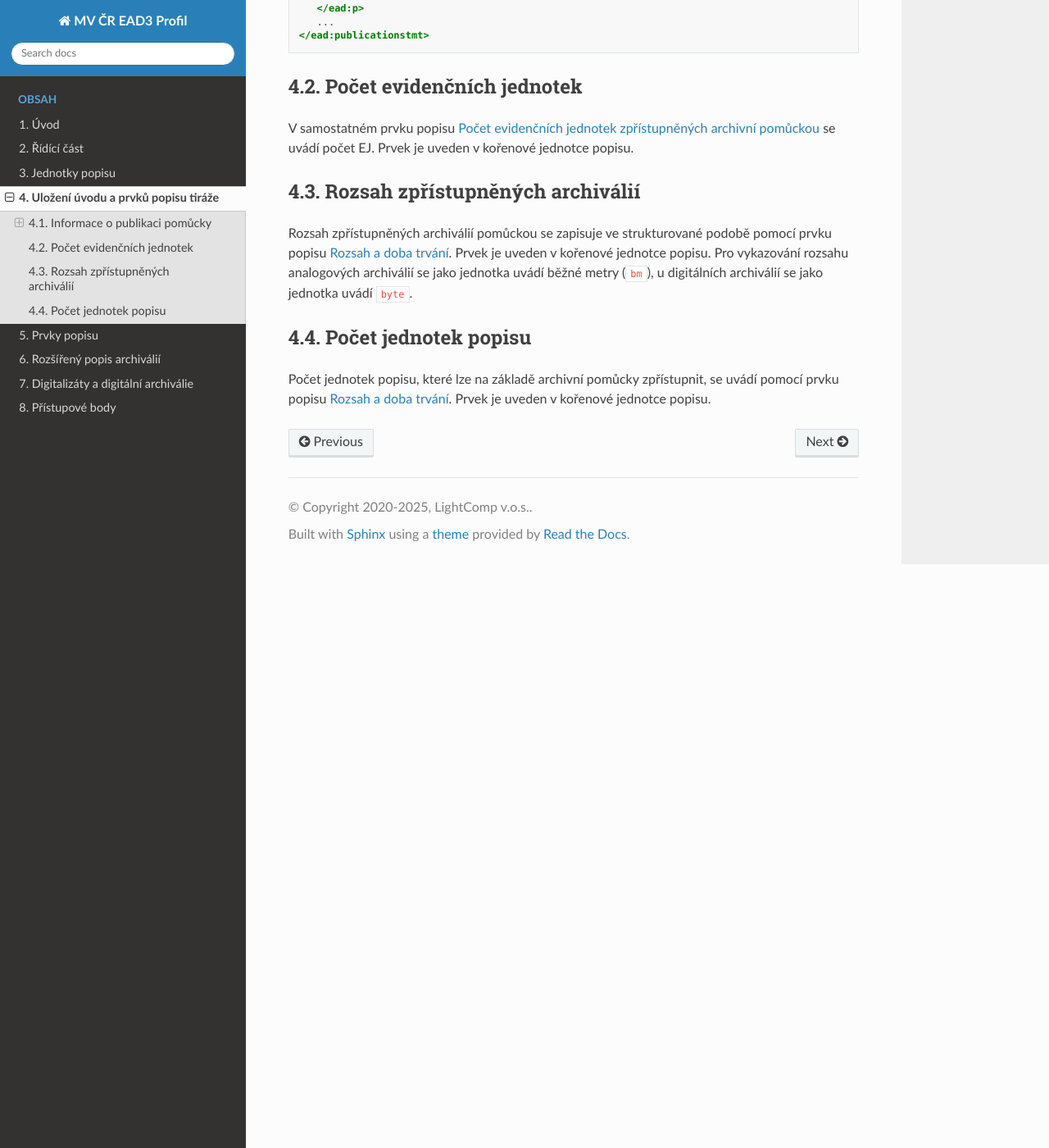
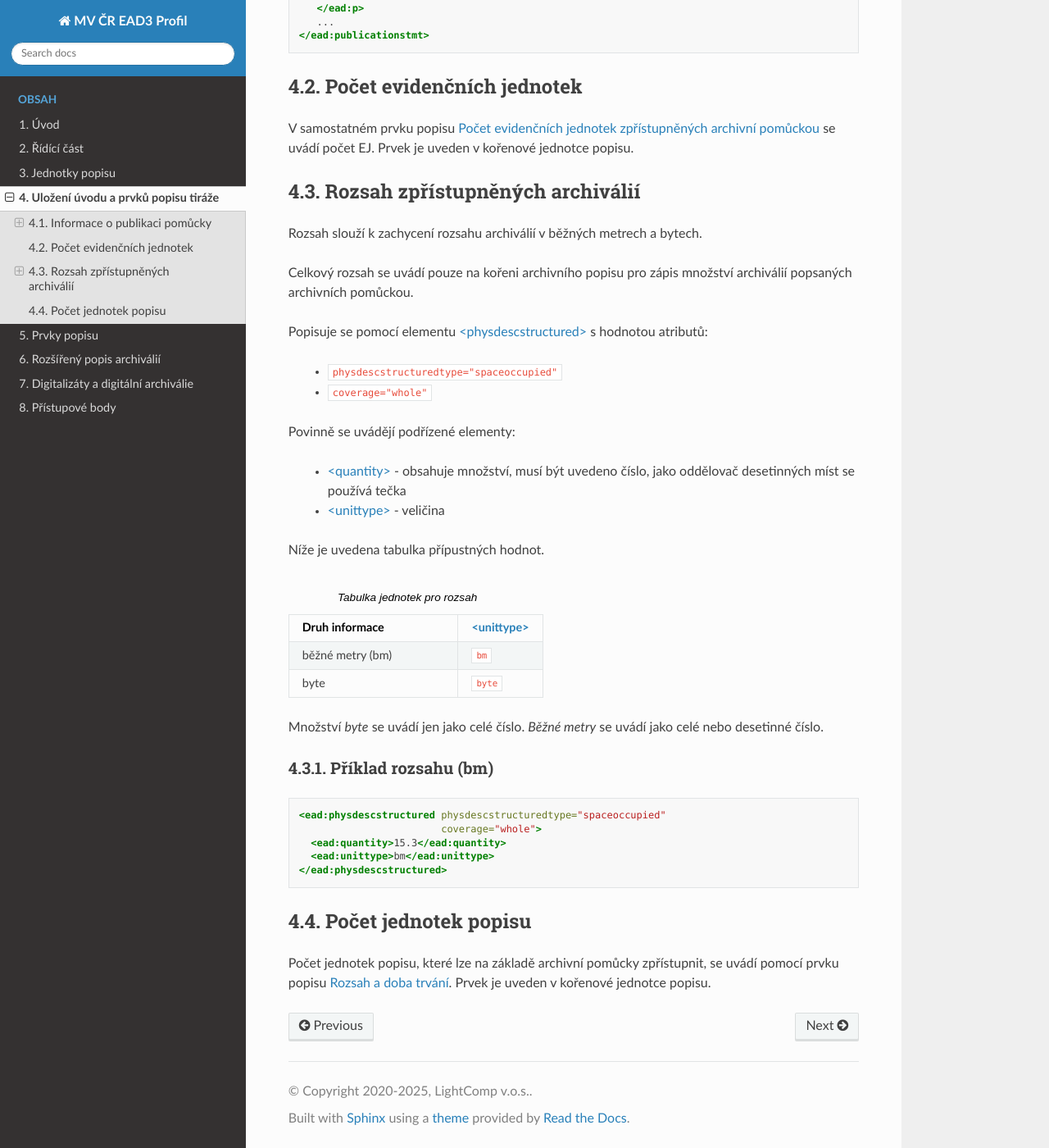
Before and after one commit to elzasw/ead3doc, a Sphinx documentation site: the page built from doc/source/uvod-pomucky.rst, in a window 1280 px wide and 1400 px high, scrolled down 3488 px. Shown: the whole window at 82% size. Built offline with Sphinx 7.4.7 and the Read the Docs theme 3.1.0, drawn with Linux system fonts in a browser that asks for light colours.

Commit message:
#52 - 6.8.1. Rozsah archiválií - přesun do kap. 4.3

```diff
--- a/doc/source/uvod-pomucky.rst
+++ b/doc/source/uvod-pomucky.rst
@@ -227,11 +227,49 @@ uvádí počet EJ. Prvek je uveden v kořenové jednotce popisu.
 Rozsah zpřístupněných archiválií
 ==================================
 
-Rozsah zpřístupněných archiválií pomůckou se zapisuje ve strukturované
-podobě pomocí prvku popisu :ref:`ead_item_types_rozsah`. Prvek je
-uveden v kořenové jednotce popisu. Pro vykazování rozsahu analogových
-archiválií se jako jednotka uvádí běžné metry (``bm``), u digitálních
-archiválií se jako jednotka uvádí ``byte``.
+Rozsah slouží k zachycení rozsahu archiválií v běžných metrech a bytech.
+
+Celkový rozsah se uvádí pouze na kořeni archivního popisu pro zápis množství
+archiválií popsaných archivních pomůckou.
+
+Popisuje se pomocí elementu :ead-el:`physdescstructured` s hodnotou atributů:
+
+ - ``physdescstructuredtype="spaceoccupied"``
+ - ``coverage="whole"``
+
+
+Povinně se uvádějí podřízené elementy:
+
+ - :ead-el:`quantity` - obsahuje množství, musí být uvedeno číslo, jako oddělovač desetinných míst se používá tečka
+ - :ead-el:`unittype` - veličina
+
+
+Níže je uvedena tabulka přípustných hodnot.
+
+.. list-table:: Tabulka jednotek pro rozsah
+   :widths: 20 10
+   :header-rows: 1
+
+   * - Druh informace
+     - :ead-el:`unittype`
+   * - běžné metry (bm)
+     - ``bm``
+   * - byte
+     - ``byte``
+
+Množství *byte* se uvádí jen jako celé číslo. *Běžné metry* se uvádí jako celé nebo desetinné číslo.
+
+
+Příklad rozsahu (bm)
+------------------------------
+
+.. code-block:: xml
+
+   <ead:physdescstructured physdescstructuredtype="spaceoccupied"
+                           coverage="whole">
+     <ead:quantity>15.3</ead:quantity>
+     <ead:unittype>bm</ead:unittype>
+   </ead:physdescstructured>
 
 
 .. _ead_faintro_pocet_jp:
--- a/doc/source/uvod/zmeny.rst
+++ b/doc/source/uvod/zmeny.rst
@@ -145,7 +145,9 @@ Listopad 2023
 Březen 2026
 ---------------
 
+ * Přidání podpory pro digitální archiválie, jejich identifikaci, zavedení inherentního a kontextuálního archivího popisu
  * Přidána role zpracovatel, :ref:`ead_ap_relation_roles`
  * Přidání zápisu pro barevnost, :ref:`ead_item_types_technika_structured`
+ * Přesun informací o zápisu rozsahu zpřístupněných archiválií z kapitoly :ref:`ead_item_types_rozsah` do kapitoly :ref:`ead_faintro_rozsah_arch`
  * Drobnější upřesnění textu a příkladů
  * Opravy překlepů a tvarosloví
```
Also changed, not shown: doc/source/rozsireny-popis/rozsah.rst (+0 -51 lines).
